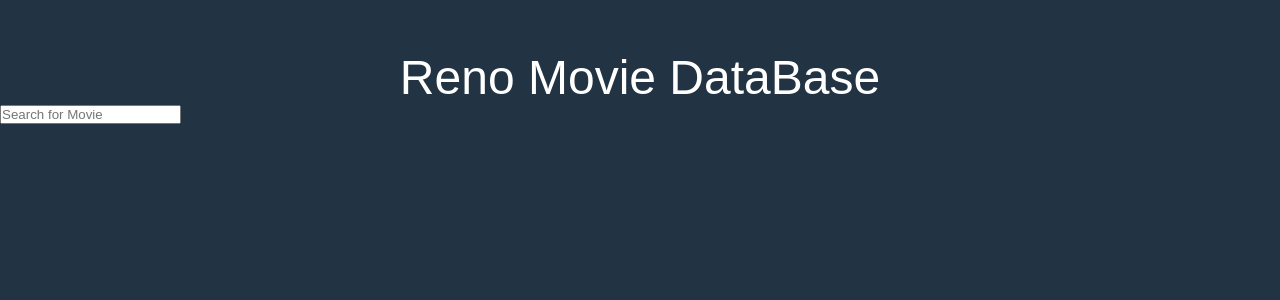
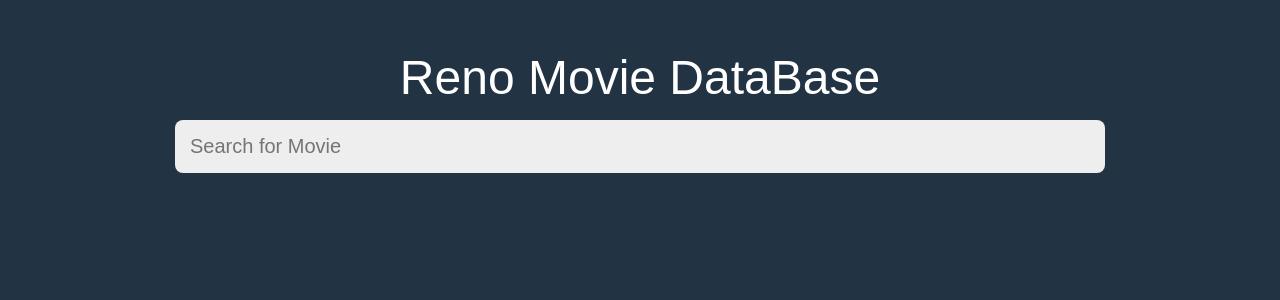
Before and after one commit to renatopavlic/ReactJS-Movie-App, a React (Create React App) app in the folder movie-app/: page / in a window 1280 px wide. Shown: the top 300 px of the page. Built offline with nearby package versions, Linux system fonts and the light colour scheme.

Commit message:
some styling to body and input tag

```diff
--- a/movie-app/src/components/Search.js
+++ b/movie-app/src/components/Search.js
@@ -3,7 +3,7 @@
 function Search() {
     return (
         <section className="searchbox-wrap">
-            <input type="text" placeholder="Search for Movie" className="search-box"></input>
+            <input type="text" placeholder="Search for Movie" className="searchbox"></input>
         </section>
     )
 }
--- a/movie-app/src/index.css
+++ b/movie-app/src/index.css
@@ -19,3 +19,36 @@
   font-weight: 500;
   text-align: center;
 }
+
+main {
+  width: 100%;
+  max-width: 960px;
+  margin: 0 auto;
+}
+
+section {
+  padding: 15px;
+}
+
+.searchbox {
+  display: block;
+  width: 100%;
+  padding: 15px;
+
+  border: none;
+  outline: none;
+  background: none;
+
+  background-color: #EEE;
+  border-radius: 8px;
+
+  color: #53565A;
+  font-size: 20px;
+  font-weight: 300;
+
+  transition: 0.4s ease-out;
+}
+
+.searchbox:focus {
+  box-shadow: 0px 0px 8px 3px #4484C4;
+}
```
